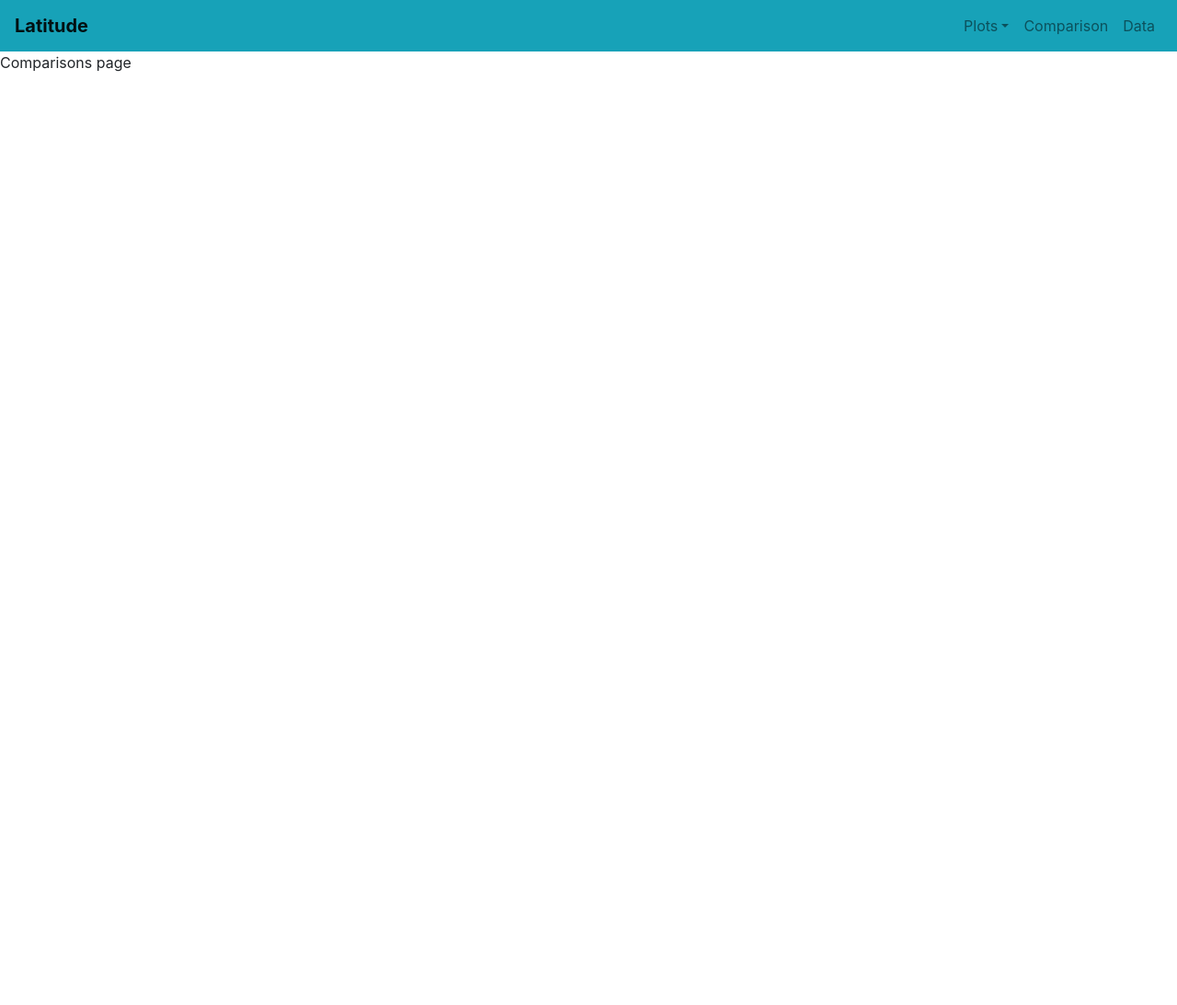
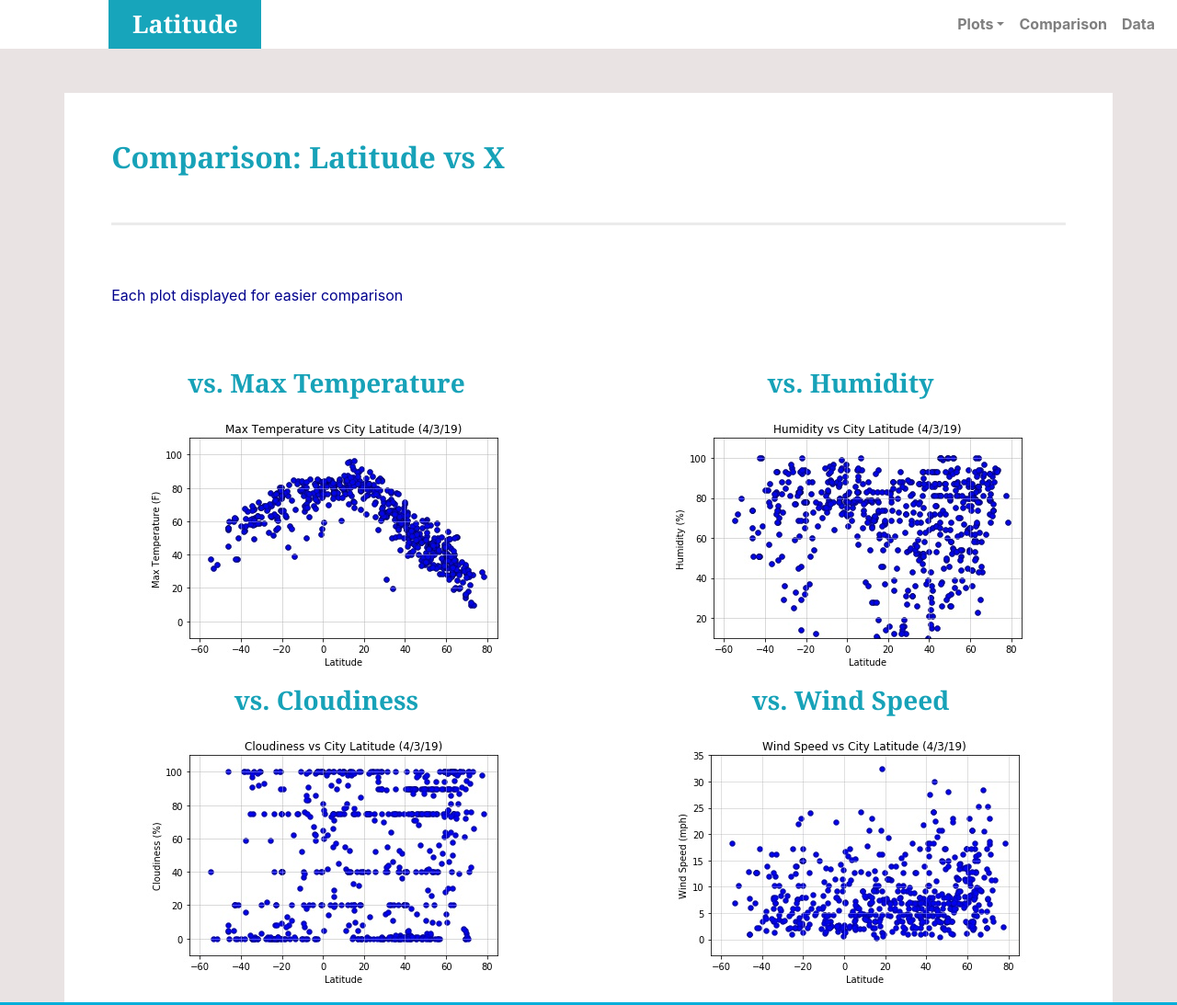
Before and after one commit to taswanj01/WeatherData, a plain HTML site: page pages/comparisons.html in a window 1280 px wide. Shown: the top 1093 px of the page at 92% size. Before the commit the page ends 800 px from the top, so only its background shows below. Drawn offline with nearby package versions, Linux system fonts and the light colour scheme.

Commit message:
Updating weather data web project

```diff
--- a/pages/comparisons.html
+++ b/pages/comparisons.html
@@ -3,10 +3,10 @@
 
 <head>
     <meta charset="UTF-8">
-    <title>Max Temperature</title>
+    <title>Comparisons</title>
     <link rel="stylesheet" href="https://stackpath.bootstrapcdn.com/bootstrap/4.3.1/css/bootstrap.min.css"
         integrity="sha384-ggOyR0iXCbMQv3Xipma34MD+dH/1fQ784/j6cY/iJTQUOhcWr7x9JvoRxT2MZw1T" crossorigin="anonymous">
-    <link rel="stylesheet" href="style.css">
+    <link rel="stylesheet" href="../styles.css">
     <script src="https://code.jquery.com/jquery-3.3.1.slim.min.js"
         integrity="sha384-q8i/X+965DzO0rT7abK41JStQIAqVgRVzpbzo5smXKp4YfRvH+8abtTE1Pi6jizo"
         crossorigin="anonymous"></script>
@@ -19,7 +19,7 @@
 </head>
 
 <body>
-    <nav class="navbar navbar-expand-lg navbar-light bg-info">
+    <nav class="navbar navbar-expand-lg navbar-light bg-white py-0">
         <a class="navbar-brand font-weight-bold" href="../index.html" id="home_page_icon">Latitude</a>
         <button class="navbar-toggler" type="button" data-toggle="collapse" data-target="#navbarNavDropdown"
             aria-controls="navbarNavDropdown" aria-expanded="false" aria-label="Toggle navigation">
@@ -28,27 +28,56 @@
         <div class="collapse navbar-collapse justify-content-end" id="navbarNavDropdown">
             <ul class="navbar-nav">
                 <li class="nav-item dropdown">
-                    <a class="nav-link dropdown-toggle" href="#" id="navbarNavDropdown" role="button"
+                    <a class="nav-link dropdown-toggle font-weight-bolder" href="#" id="navbarNavDropdown" role="button"
                         data-toggle="dropdown" aria-haspopup="true" aria-expanded="True">
                         Plots</a>
                     <div class="dropdown-menu" aria-labelledby="navbarNavDropdown">
-                        <a class="dropdown-item" href="max_temp.html">Max Temperature</a>
-                        <a class="dropdown-item" href="humidity.html">Humidity</a>
-                        <a class="dropdown-item" href="cloudiness.html">Cloudiness</a>
-                        <a class="dropdown-item" href="windiness.html">Windiness</a>
+                        <a class="dropdown-item" href="pages/max_temp.html">Max Temperature</a>
+                        <a class="dropdown-item" href="pages/humidity.html">Humidity</a>
+                        <a class="dropdown-item" href="pages/cloudiness.html">Cloudiness</a>
+                        <a class="dropdown-item" href="pages/windiness.html">Windiness</a>
                     </div>
                 </li>
                 <li class="nav-item">
-                    <a class="nav-link" href="comparisons.html">Comparison</a>
+                    <a class="nav-link font-weight-bolder" href="pages/comparisons.html">Comparison</a>
                 </li>
                 <li class="nav-item">
-                    <a class="nav-link" href="data.html">Data</a>
+                    <a class="nav-link font-weight-bolder" href="pages/data.html">Data</a>
                 </li>
             </ul>
         </div>
     </nav>
-    <p>Comparisons page</p>
-
+    <div class="container">
+        <div class="row">
+            <div id="comp_col" class="col bg-white mt-5">
+                <h2 class="font-weight-bold text-info">Comparison: Latitude vs X</h2>
+                <p>Each plot displayed for easier comparison</p>
+            </div>
+        </div>
+        <div class="row">
+            <div class="col-md-6 bg-white">
+                <h3 id="comp_h3" class="font-weight-bold text-info">vs. Max Temperature</h3>
+                <img class="mx-auto d-block" src="../images/Max_temp_vs_city_latitude.jpeg">
+            </div>
+            <div class="col-md-6 bg-white">
+                <h3 id="comp_h3" class="font-weight-bold text-info">vs. Humidity</h3>
+                <img class="mx-auto d-block" src="../images/Humidity_vs_city_latitude.jpeg">
+            </div>
+        </div>
+        <div class="row">
+            <div class="col-md-6 bg-white">
+                <h3 id="comp_h3" class="font-weight-bold text-info">vs. Cloudiness</h3>
+                <img class="mx-auto d-block" src="../images/Cloudiness_vs_city_latitude.jpeg">
+            </div>
+            <div class="col-md-6 bg-white">
+                <h3 id="comp_h3" class="font-weight-bold text-info">vs. Wind Speed</h3>
+                <img class="mx-auto d-block" src="../images/Wind_speed_vs_city_latitude.jpeg">
+            </div>
+        </div>
+    </div>
+    <footer>
+        <p>&copy;Copyright coding bootcamp 2019</p>
+    </footer>
 </body>
 
 </html>
--- a/styles.css
+++ b/styles.css
@@ -22,14 +22,18 @@ body {
   background-color: rgb(233, 227, 227);
 }
 
-#main_lat {
+#main_col {
    padding: 4vw;
    margin-top: 2vw;
    margin-bottom: 3vw;
    margin-right: 3vw;
+}
 
+#comp_col {
+  padding: 4vw;
+  margin-top: 2vw;
+}
 
-}
 #main_viz {
   padding: 4vw;
   padding-bottom: 5vw;
@@ -65,7 +69,7 @@ h2 {
   border-bottom-color: rgb(235, 235, 235);
 }
 
-h3 {
+#main_viz_h3 {
   font-family: Georgia, 'Times New Roman', Times, serif;
   margin-bottom: 3vw;
   padding-bottom: 2vw;
@@ -82,13 +86,19 @@ p {
 }
 
 #home_page_icon {
-  font-size: 2vw;
+  font-size: 20pt;
   background-color: #17a5bb;
   color: white;
   font-family: Georgia, 'Times New Roman', Times, serif;
-  padding-top: 1vw;
-  padding-bottom: 1vw;
+  padding-top: .5vw;
+  padding-bottom: .5vw;
   padding-left: 2vw;
   padding-right: 2vw;
   margin-left: 8vw;
 }
+
+#comp_h3 {
+  font-family: Georgia, 'Times New Roman', Times, serif;
+  text-align: center;
+
+}
```
Also changed, not shown: index.html (+9 -9 lines), pages/cloudiness.html (+1 -1 lines).
